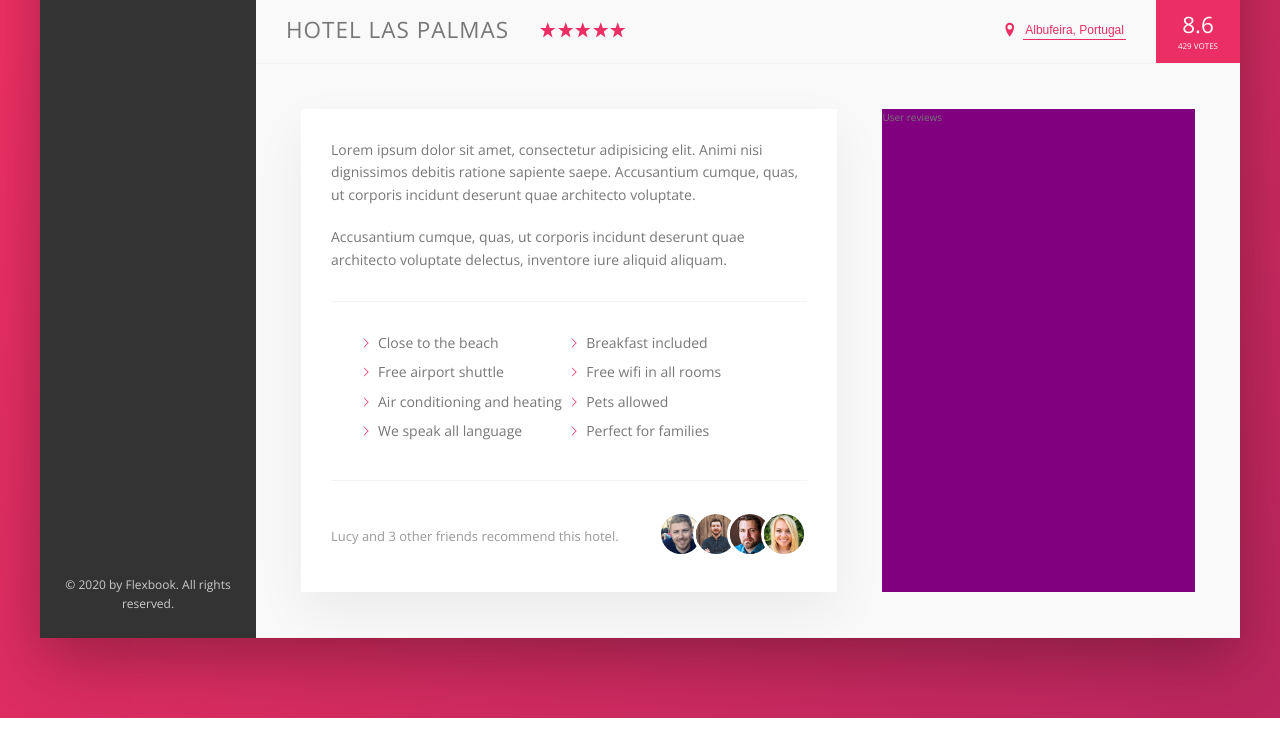
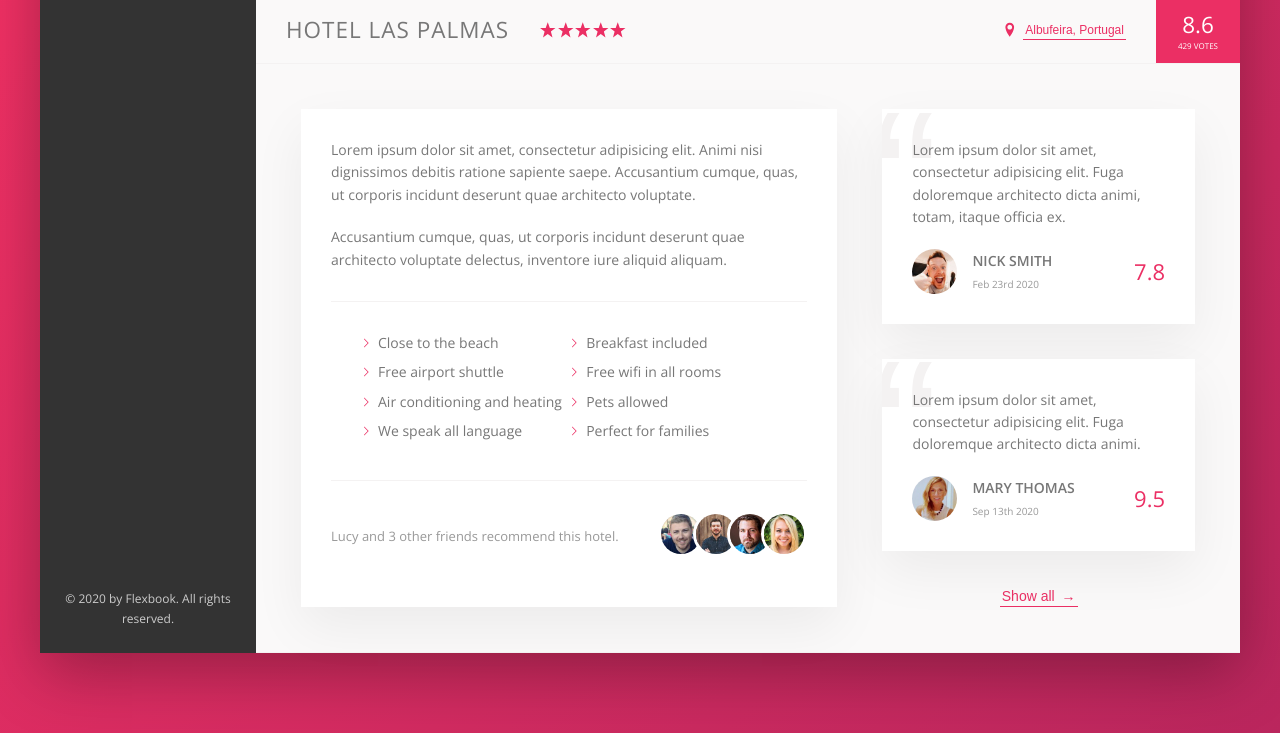
Before and after one commit to cperezep/flexbook, a website: page index.html in a window 1280 px wide. Shown: the part 538-1271 px from the top of the page. Drawn offline with nearby package versions, Linux system fonts and the light colour scheme.

Commit message:
Build the User reviews section.

```diff
--- a/index.html
+++ b/index.html
@@ -161,7 +161,34 @@
                             </div>
                         </div>
                         <div class="user-reviews">
-                            User reviews
+                            <figure class="review">
+                                <blockquote class="review__text">
+                                    Lorem ipsum dolor sit amet, consectetur adipisicing elit. Fuga doloremque architecto dicta animi, totam, itaque officia ex.
+                                </blockquote>
+                                <figcaption class="review__user">
+                                    <img src="img/user-1.jpg" alt="User 1" class="review__photo">
+                                    <div class="review__user-box">
+                                        <p class="review__user-name">Nick Smith</p>
+                                        <p class="review__user-date">Feb 23rd 2020</p>
+                                    </div>
+                                    <div class="review__rating">7.8</div>
+                                </figcaption>
+                            </figure>
+
+                            <figure class="review">
+                                <blockquote class="review__text">
+                                    Lorem ipsum dolor sit amet, consectetur adipisicing elit. Fuga doloremque architecto dicta animi.
+                                </blockquote>
+                                <figcaption class="review__user">
+                                    <img src="img/user-2.jpg" alt="User 2" class="review__photo">
+                                    <div class="review__user-box">
+                                        <p class="review__user-name">Mary Thomas</p>
+                                        <p class="review__user-date">Sep 13th 2020</p>
+                                    </div>
+                                    <div class="review__rating">9.5</div>
+                                </figcaption>
+                            </figure>
+                            <button class="btn-inline">Show all <span>&rarr;</span></button>
                         </div>
                     </div>
                 </main>
--- a/sass/_components.scss
+++ b/sass/_components.scss
@@ -280,8 +280,17 @@
   cursor: pointer;
   transition: all 0.2s;
 
+  & span {
+    margin-left: 3px;
+    transition: margin-left 0.2s;
+  }
+
   &:hover {
     color: var(--color-grey-dark-1);
+
+    span {
+      margin-left: 8px;
+    }
   }
 
   &:focus {
@@ -371,3 +380,67 @@
     }
   }
 }
+
+////////////////////////////////////////////
+// REVIEWS
+.review {
+  background-color: #fff;
+  box-shadow: var(--shadow-light);
+  padding: 3rem;
+  margin-bottom: 3.5rem;
+  position: relative;
+  overflow: hidden;
+
+  &__text {
+    margin-bottom: 2rem;
+    z-index: 2;
+    position: relative;
+  }
+
+  &__user {
+    display: flex;
+    align-items: center;
+  }
+
+  &__photo {
+    height: 4.5rem;
+    width: 4.5rem;
+    border-radius: 50%;
+    margin-right: 1.5rem;
+  }
+
+  &__user-box {
+    margin-right: auto;
+  }
+
+  &__user-name {
+    font-size: 1.1 rem;
+    font-weight: 600;
+    text-transform: uppercase;
+    margin-bottom: 0.4rem;
+  }
+
+  &__user-date {
+    font-size: 1rem;
+    color: var(--color-grey-dark-3);
+  }
+
+  &__rating {
+    color: var(--color-primary);
+    font-size: 2.2rem;
+    font-weight: 300;
+  }
+
+  &::before {
+    content: "\201C";
+    position: absolute;
+    top: -2.75rem;
+    left: -1rem;
+    line-height: 1;
+    font-size: 20rem;
+    color: var(--color-grey-light-2);
+    // Default sans-serif on the browser
+    font-family: sans-serif;
+    z-index: 1;
+  }
+}
--- a/sass/_layout.scss
+++ b/sass/_layout.scss
@@ -39,6 +39,7 @@
 }
 
 .detail {
+  font-size: 1.4rem;
   display: flex;
   padding: 4.5rem;
   background-color: var(--color-grey-light-1);
@@ -46,7 +47,6 @@
 }
 
 .description {
-  font-size: 1.4rem;
   background-color: #fff;
   box-shadow: var(--shadow-light);
   padding: 3rem;
@@ -55,7 +55,10 @@
 }
 
 .user-reviews {
-  background-color: purple;
   // Occupy the remain space, it means 40%
   flex: 1;
+
+  display: flex;
+  flex-direction: column;
+  align-items: center;
 }
```
Also changed, not shown: README.md, css/style.css.
